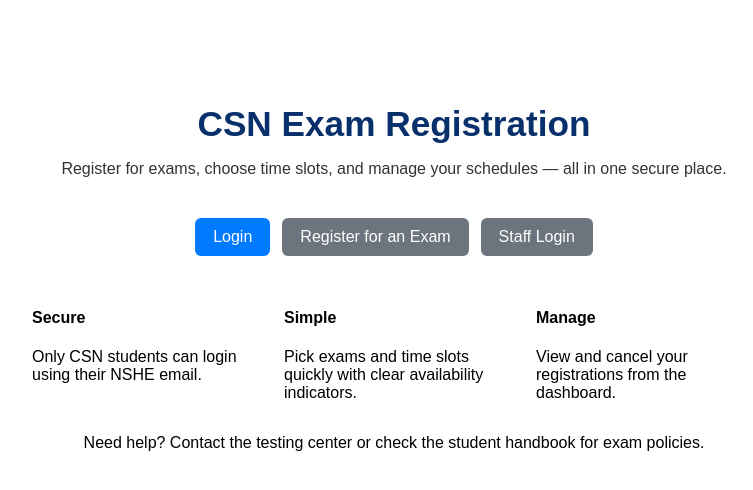
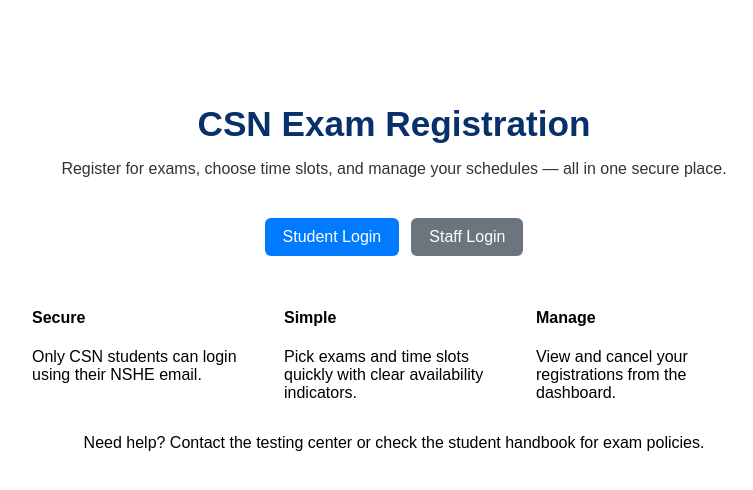
Before and after one commit to DebugAvengers/Exam-System, a Flask app: page / in a window 1280 px wide. Shown: the part 34-524 px from the top of the page, without its empty margins (246-999 px from the left). Run offline with Flask 3, Linux system fonts and the light colour scheme.

Commit message:
Update front.html

```diff
--- a/Exam Registration System/templates/front.html
+++ b/Exam Registration System/templates/front.html
@@ -51,8 +51,7 @@
   <p class="lead">Register for exams, choose time slots, and manage your schedules — all in one secure place.</p>
 
   <div class="cta">
-    <a class="btn btn-primary" href="{{ url_for('login') }}">Login</a>
-    <a class="btn btn-secondary" href="{{ url_for('register_exam') }}">Register for an Exam</a>
+    <a class="btn btn-primary" href="{{ url_for('login') }}">Student Login</a>
     <a class="btn btn-secondary" href="{{ url_for('staff_login') }}">Staff Login</a>
   </div>
 
```
